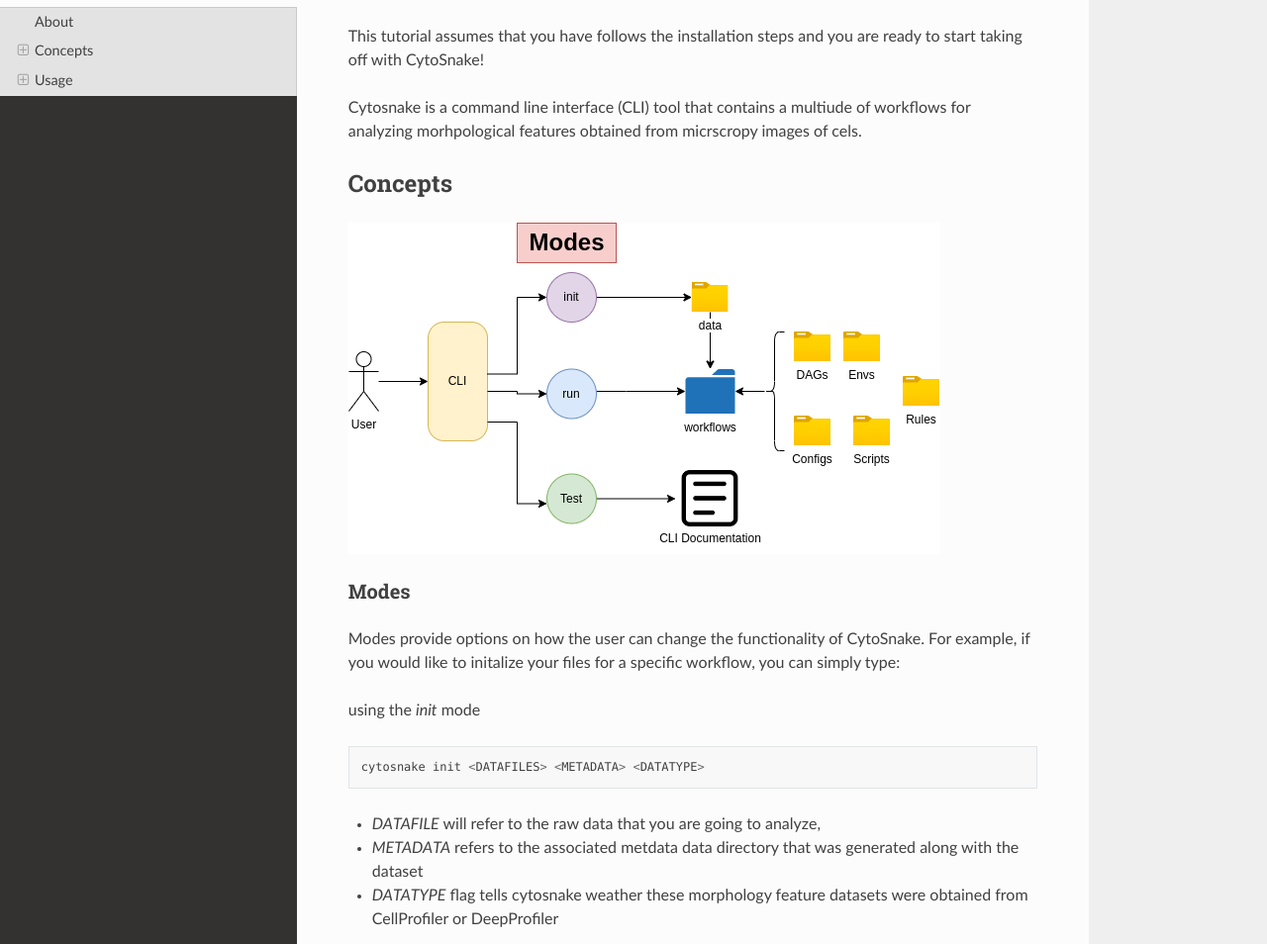
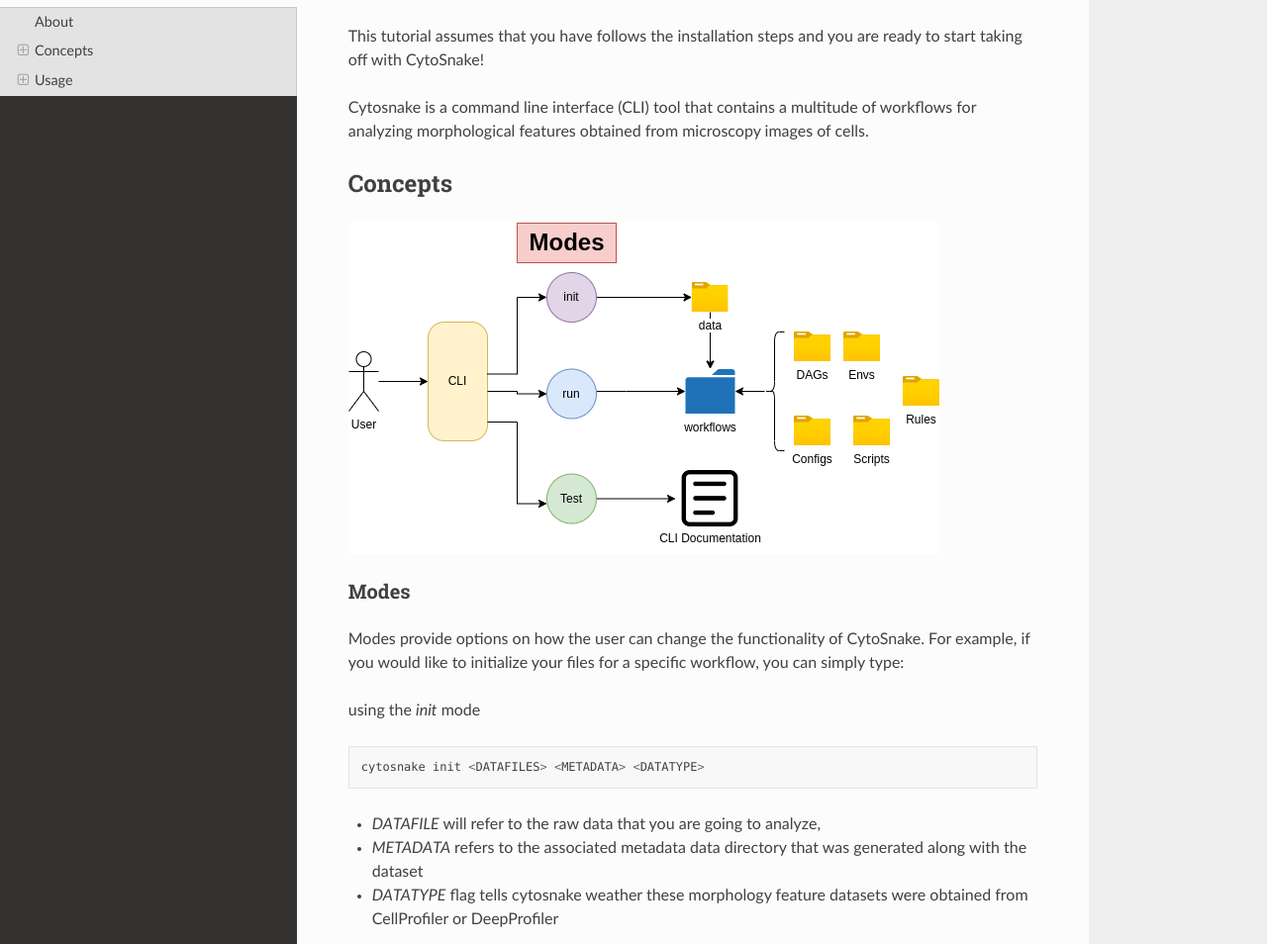
Before and after one commit to WayScience/CytoSnake, a Sphinx documentation site: the page built from docs/tutorial.rst, in a window 1280 px wide and 1400 px high. Shown: the part 191-1145 px from the top of the window at 99% size. Built offline with Sphinx 7.4.7 and the Read the Docs theme 2.0.0, drawn with Linux system fonts in a browser that asks for light colours; some of the changed text lies outside the part shown.

Commit message:
edit typos and misspellings

```diff
--- a/docs/tutorial.rst
+++ b/docs/tutorial.rst
@@ -10,8 +10,8 @@ This tutorial assumes that you have follows the installation steps and
 you are ready to start taking off with CytoSnake!
 
 Cytosnake is a command line interface (CLI) tool that contains a
-multiude of workflows for analyzing morhpological features obtained from
-micrscropy images of cels.
+multitude of workflows for analyzing morphological features obtained
+from microscopy images of cells.
 
 **********
  Concepts
@@ -23,7 +23,7 @@ Modes
 =====
 
 Modes provide options on how the user can change the functionality of
-CytoSnake. For example, if you would like to initalize your files for a
+CytoSnake. For example, if you would like to initialize your files for a
 specific workflow, you can simply type:
 
 using the `init` mode
@@ -33,7 +33,7 @@ using the `init` mode
    cytosnake init <DATAFILES> <METADATA> <DATATYPE>
 
 -  `DATAFILE` will refer to the raw data that you are going to analyze,
--  `METADATA` refers to the associated metdata data directory that was
+-  `METADATA` refers to the associated metadata data directory that was
    generated along with the dataset
 -  `DATATYPE` flag tells cytosnake weather these morphology feature
    datasets were obtained from CellProfiler or DeepProfiler
@@ -70,7 +70,7 @@ Download data
 
 .. _barcode: https://minhaskamal.github.io/DownGit/#/home?url=https://github.com/broadinstitute/cell-health/blob/master/1.generate-profiles/data/metadata/barcode_platemap.csv
 
-.. _metdata_folder: https://minhaskamal.github.io/DownGit/#/home?url=https://github.com/broadinstitute/cell-health/tree/master/1.generate-profiles/data/metadata/platemap](https://minhaskamal.github.io/DownGit/
+.. _metadata_folder: https://minhaskamal.github.io/DownGit/#/home?url=https://github.com/broadinstitute/cell-health/tree/master/1.generate-profiles/data/metadata/platemap](https://minhaskamal.github.io/DownGit/
 
 .. _plate_data_1: https://nih.figshare.com/ndownloader/files/18506036
 
@@ -105,7 +105,7 @@ wildcard variables.
 
    cytosnake init -d *.sqlite -d metadata -b barcode_platemap.csv
 
-If there is an instances were you are going to use morhpological
+If there is an instances were you are going to use morphological
 datasets obtained from DeepProfiler, then you must explicitly state the
 datatype flag when using `init`:
 
```
Also changed, not shown: other parts of docs/tutorial.rst (+6 -6 lines).
